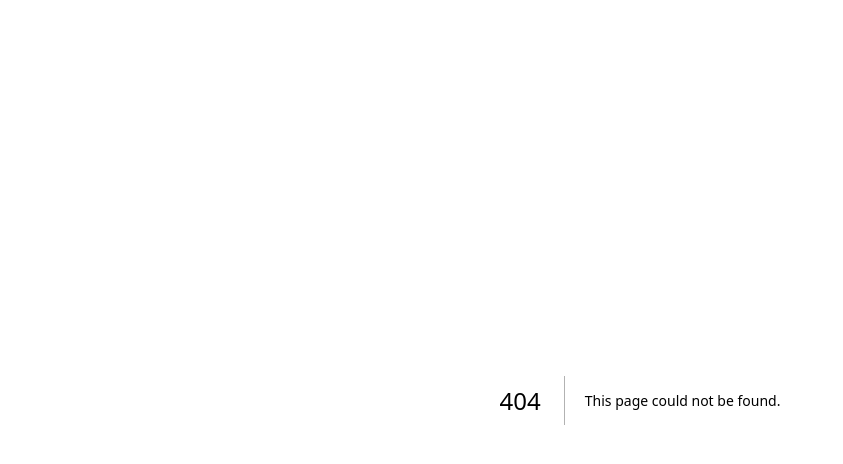
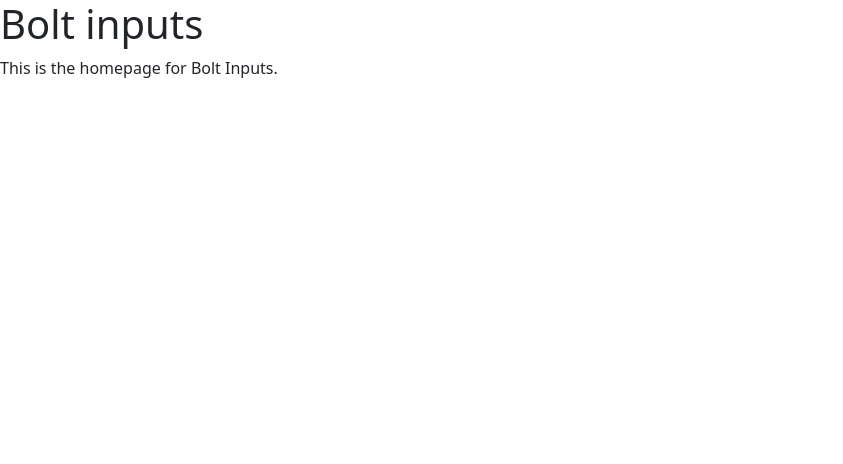
Before and after one commit to Paleo-Inc/Bolt-Components, a Next.js app: page / in a window 1280 px wide. Before the commit this address had no page. Shown: the top 464 px of the page, without its empty margins (0-843 px from the left). Built offline with nearby package versions, Linux system fonts and the light colour scheme.

Commit message:
Updated index file
Updated index file

```diff
--- a/next.config.js
+++ b/next.config.js
@@ -4,11 +4,11 @@
 const nextConfig = {
   basePath: "/paleo-inc.github.io/Bolt-Components",
   assetPrefix: "/paleo-inc.github.io/Bolt-Components/",
-    output: 'export',
+  output: "export",
   // Uncomment the following lines if you need them
   // trailingSlash: true,
   // skipTrailingSlashRedirect: true,
   // distDir: 'dist',
-  }
+};
 
 module.exports = nextConfig;
--- /dev/null
+++ b/pages/index.js
@@ -0,0 +1,11 @@
+function HomePage() {
+    return (
+      <div>
+        <h1>Bolt inputs</h1>
+        <p>This is the homepage for Bolt Inputs.</p>
+        {/* More HTML and React components here */}
+      </div>
+    );
+  }
+
+  export default HomePage;
```
Lines whose indentation alone changed are shown as unchanged.
